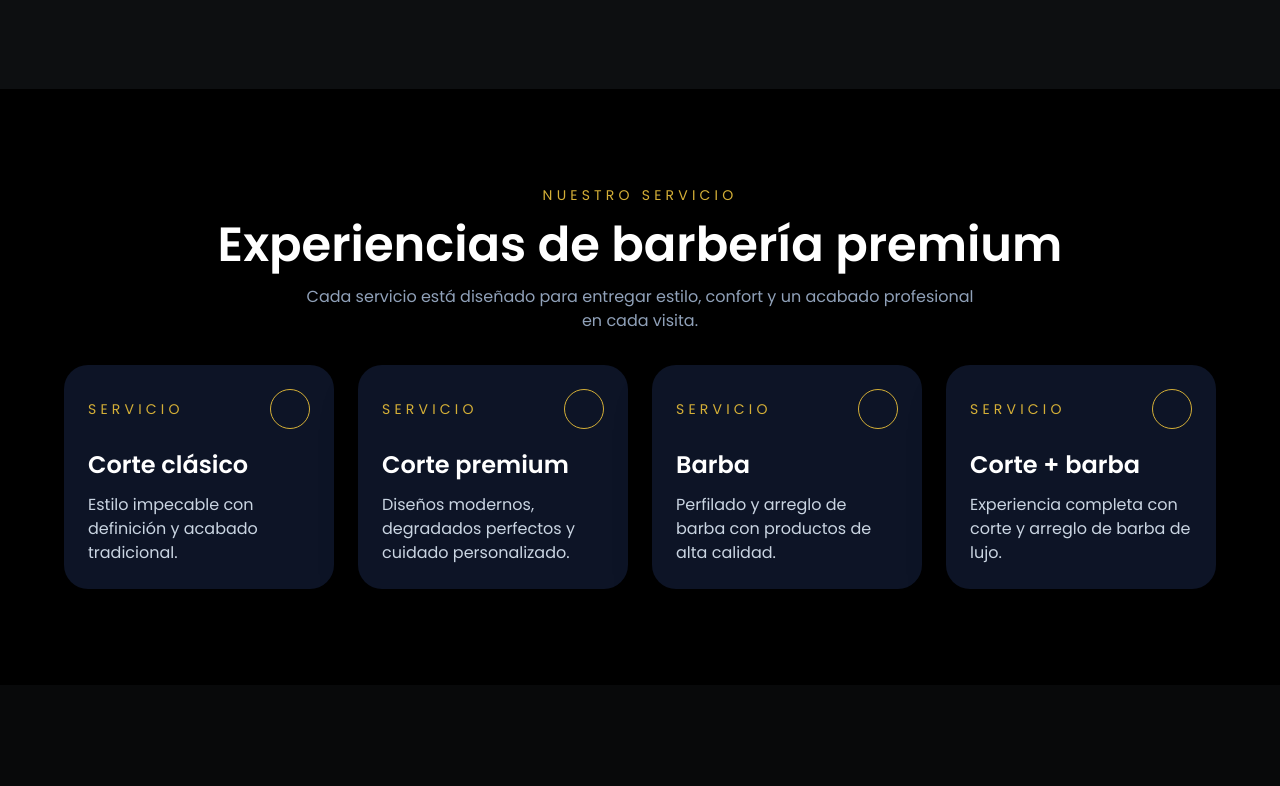
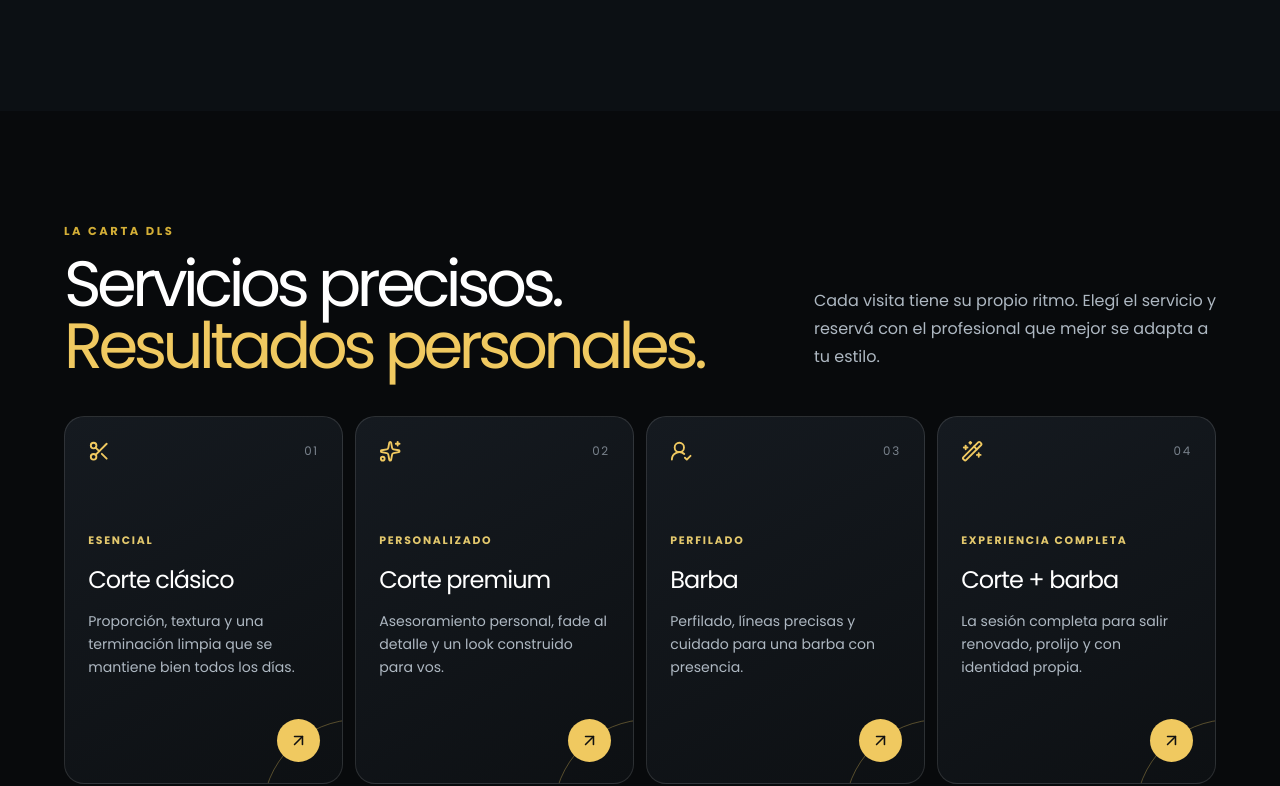
Before and after one commit to Brian-falcon/dls-barber, a Next.js app: page / in a window 1280 px wide. Shown: the part 1435-2221 px from the top of the page. Built offline with nearby package versions, Linux system fonts and the light colour scheme; no server answers; the database is empty.

Commit message:
feat: refresh premium landing experience

```diff
--- a/app/globals.css
+++ b/app/globals.css
@@ -51,3 +51,33 @@ body {
 @media (max-width: 900px) { .home-team-grid { grid-template-columns: repeat(2, 1fr); } }
 @media (max-width: 580px) { .home-card-details { margin-top: 1.1rem; }.home-team-section, .home-work-section { padding: 5rem 0; }.home-team-grid, .home-work-grid { grid-template-columns: 1fr; }.home-work-grid { grid-auto-rows: 17rem; }.home-work-card:first-child { grid-row: auto; } }
 @media (max-width: 480px) { .page-shell { padding: 7.5rem 1rem 3rem; }.home-container { width: min(100% - 1.25rem, 72rem); }.home-hero { padding-bottom: 6.6rem; }.home-hero h1 { letter-spacing: -.065em; }.home-hero-meta { gap: .55rem; }.home-hero-stats { gap: .9rem; }.home-hero-stats strong { font-size: .92rem; }.home-hero-stats span { font-size: .58rem; }.home-team-card { min-height: 23rem; }.home-work-grid { grid-auto-rows: 15rem; } }
+
+/* DLS Studio: refined visual system */
+:root { --ink: #07090c; --surface: #101419; --surface-raised: #151b21; --line: rgba(255,255,255,.12); --muted: #aeb8c2; --gold-bright: #f0c960; }
+body { background: var(--ink); }
+body::before { position: fixed; z-index: -1; inset: 0; content: ""; pointer-events: none; background: linear-gradient(90deg, transparent 49.9%, rgba(255,255,255,.025) 50%, transparent 50.1%), radial-gradient(circle at 84% 7%, rgba(232,184,72,.14), transparent 24rem); background-size: 7rem 7rem, auto; }
+.home-hero { min-height: 50rem; background: linear-gradient(110deg, #080a0c 22%, rgba(8,10,12,.84) 55%, rgba(20,18,12,.65)), url('/images/work/corte-editorial.png') center / cover; }
+.home-hero::before { background: linear-gradient(90deg, rgba(7,9,12,.98) 0%, rgba(7,9,12,.85) 46%, rgba(7,9,12,.34) 100%); }
+.home-hero-grid { opacity: .22; }
+.home-hero-content { align-items: end; min-height: 35rem; }
+.home-hero h1 { max-width: 44rem; text-wrap: balance; }
+.home-hero h1 em { color: var(--gold-bright); text-shadow: 0 0 34px rgba(240,201,96,.12); }
+.home-hero-card { border-color: rgba(240,201,96,.28); background: linear-gradient(145deg, rgba(21,27,33,.94), rgba(8,10,12,.9)); backdrop-filter: blur(14px); }
+.home-hero-stats { border-top: 1px solid rgba(255,255,255,.12); width: min(100% - 2.5rem, 72rem); }
+.home-experience { background: #0c1014; }
+.home-benefit { transition: background .25s ease, transform .25s ease; }
+.home-benefit:hover { background: rgba(240,201,96,.08); transform: translateY(-4px); }
+.home-services-section { padding: 7rem 0; background: #080a0c; }
+.home-services-heading { display: grid; grid-template-columns: 1fr .56fr; align-items: end; gap: 2rem; margin-bottom: 2.5rem; }
+.home-services-heading h2 { margin: .8rem 0 0; font-size: clamp(2.65rem, 5vw, 5rem); line-height: .96; letter-spacing: -.07em; }
+.home-services-heading h2 span { color: var(--gold-bright); }
+.home-services-heading > p { max-width: 29rem; margin: 0 0 .35rem; color: var(--muted); line-height: 1.75; }
+.home-services-grid { display: grid; grid-template-columns: repeat(4, 1fr); gap: .75rem; }
+.home-service-card { position: relative; min-height: 23rem; overflow: hidden; padding: 1.45rem; border: 1px solid var(--line); border-radius: 1.25rem; background: linear-gradient(150deg, #151a20, #0d1013); transition: transform .25s ease, border-color .25s ease, background .25s ease; }
+.home-service-card::after { position: absolute; width: 12rem; height: 12rem; right: -7rem; bottom: -8rem; content: ""; border: 1px solid rgba(240,201,96,.32); border-radius: 50%; transition: transform .35s ease; }
+.home-service-card:hover { transform: translateY(-5px); border-color: rgba(240,201,96,.64); background: linear-gradient(150deg, #1a2027, #11100d); }.home-service-card:hover::after { transform: scale(1.35); }
+.home-service-top { display: flex; align-items: center; justify-content: space-between; color: var(--gold-bright); }.home-service-top svg { width: 1.4rem; height: 1.4rem; }.home-service-top span { color: #79828c; font-size: .74rem; letter-spacing: .14em; }
+.home-service-label { margin: 4.4rem 0 .75rem !important; color: #e3c86d !important; font-size: .68rem !important; font-weight: 700; letter-spacing: .16em; text-transform: uppercase; }.home-service-card h3 { margin: 0; font-size: 1.5rem; letter-spacing: -.04em; }.home-service-card > p:not(.home-service-label) { max-width: 15rem; margin: .75rem 0; color: var(--muted); font-size: .88rem; line-height: 1.65; }.home-service-arrow { position: absolute; z-index: 1; right: 1.35rem; bottom: 1.3rem; display: grid; width: 2.7rem; height: 2.7rem; place-items: center; border-radius: 50%; background: var(--gold-bright); color: #111; }
+.home-team-section { background: #0c1014; }.home-work-section { background: #080a0c; }.home-team-card, .home-gallery-card { border-color: rgba(255,255,255,.1); }.home-team-card:hover { border-color: rgba(240,201,96,.5); }
+@media (max-width: 900px) { .home-services-heading { grid-template-columns: 1fr; }.home-services-grid { grid-template-columns: repeat(2, 1fr); }.home-hero { background-position: 62% center; } }
+@media (max-width: 580px) { .home-hero { min-height: auto; background-position: 60% center; }.home-hero::before { background: linear-gradient(90deg, rgba(7,9,12,.98) 0%, rgba(7,9,12,.88) 73%, rgba(7,9,12,.55)); }.home-services-section { padding: 5rem 0; }.home-services-grid { grid-template-columns: 1fr; }.home-service-card { min-height: 18.5rem; }.home-service-label { margin-top: 2.8rem !important; }.home-hero-stats { width: min(100% - 2rem, 72rem); } }
--- a/components/home/Services.tsx
+++ b/components/home/Services.tsx
@@ -1,57 +1,37 @@
-"use client"
+"use client";
+
 import { motion } from "framer-motion";
-import Card from "@/components/ui/Card";
+import { ArrowUpRight, Scissors, Sparkles, UserRoundCheck, WandSparkles } from "lucide-react";
 
 const services = [
-  {
-    title: "Corte clásico",
-    description: "Estilo impecable con definición y acabado tradicional.",
-  },
-  {
-    title: "Corte premium",
-    description: "Diseños modernos, degradados perfectos y cuidado personalizado.",
-  },
-  {
-    title: "Barba",
-    description: "Perfilado y arreglo de barba con productos de alta calidad.",
-  },
-  {
-    title: "Corte + barba",
-    description: "Experiencia completa con corte y arreglo de barba de lujo.",
-  },
+  { title: "Corte clásico", description: "Proporción, textura y una terminación limpia que se mantiene bien todos los días.", icon: Scissors, detail: "Esencial" },
+  { title: "Corte premium", description: "Asesoramiento personal, fade al detalle y un look construido para vos.", icon: Sparkles, detail: "Personalizado" },
+  { title: "Barba", description: "Perfilado, líneas precisas y cuidado para una barba con presencia.", icon: UserRoundCheck, detail: "Perfilado" },
+  { title: "Corte + barba", description: "La sesión completa para salir renovado, prolijo y con identidad propia.", icon: WandSparkles, detail: "Experiencia completa" },
 ];
 
 export default function Services() {
   return (
-    <section id="servicios" className="py-24 px-6 bg-black text-white">
-      <div className="mx-auto max-w-6xl space-y-8">
-        <div className="text-center">
-          <p className="text-sm uppercase tracking-[0.3em] text-[var(--gold)]">Nuestro servicio</p>
-          <h2 className="mt-4 text-4xl font-semibold md:text-5xl">Experiencias de barbería premium</h2>
-          <p className="mx-auto mt-4 max-w-2xl text-slate-400">
-            Cada servicio está diseñado para entregar estilo, confort y un acabado profesional en cada visita.
-          </p>
+    <section id="servicios" className="home-services-section">
+      <div className="home-container">
+        <div className="home-services-heading">
+          <div>
+            <p className="eyebrow">La carta DLS</p>
+            <h2>Servicios precisos.<br /><span>Resultados personales.</span></h2>
+          </div>
+          <p>Cada visita tiene su propio ritmo. Elegí el servicio y reservá con el profesional que mejor se adapta a tu estilo.</p>
         </div>
-
-        <div className="grid gap-6 md:grid-cols-2 xl:grid-cols-4">
-          {services.map((service, index) => (
-            <motion.div
-              key={service.title}
-              initial={{ opacity: 0, y: 24 }}
-              whileInView={{ opacity: 1, y: 0 }}
-              transition={{ duration: 0.5, delay: index * 0.1 }}
-              viewport={{ once: true, amount: 0.2 }}
-            >
-              <Card>
-                <div className="flex items-center justify-between gap-4 mb-5">
-                  <span className="text-sm uppercase tracking-[0.3em] text-[var(--gold)]">Servicio</span>
-                  <div className="h-10 w-10 rounded-full border border-[var(--gold)]" />
-                </div>
-                <h3 className="text-2xl font-semibold mb-3">{service.title}</h3>
-                <p className="text-slate-300">{service.description}</p>
-              </Card>
-            </motion.div>
-          ))}
+        <div className="home-services-grid">
+          {services.map((service, index) => {
+            const Icon = service.icon;
+            return <motion.article key={service.title} initial={{ opacity: 0, y: 24 }} whileInView={{ opacity: 1, y: 0 }} transition={{ duration: 0.5, delay: index * 0.1 }} viewport={{ once: true, amount: 0.2 }} className="home-service-card">
+              <div className="home-service-top"><Icon aria-hidden="true" /><span>0{index + 1}</span></div>
+              <p className="home-service-label">{service.detail}</p>
+              <h3>{service.title}</h3>
+              <p>{service.description}</p>
+              <span className="home-service-arrow"><ArrowUpRight size={19} /></span>
+            </motion.article>;
+          })}
         </div>
       </div>
     </section>
```
